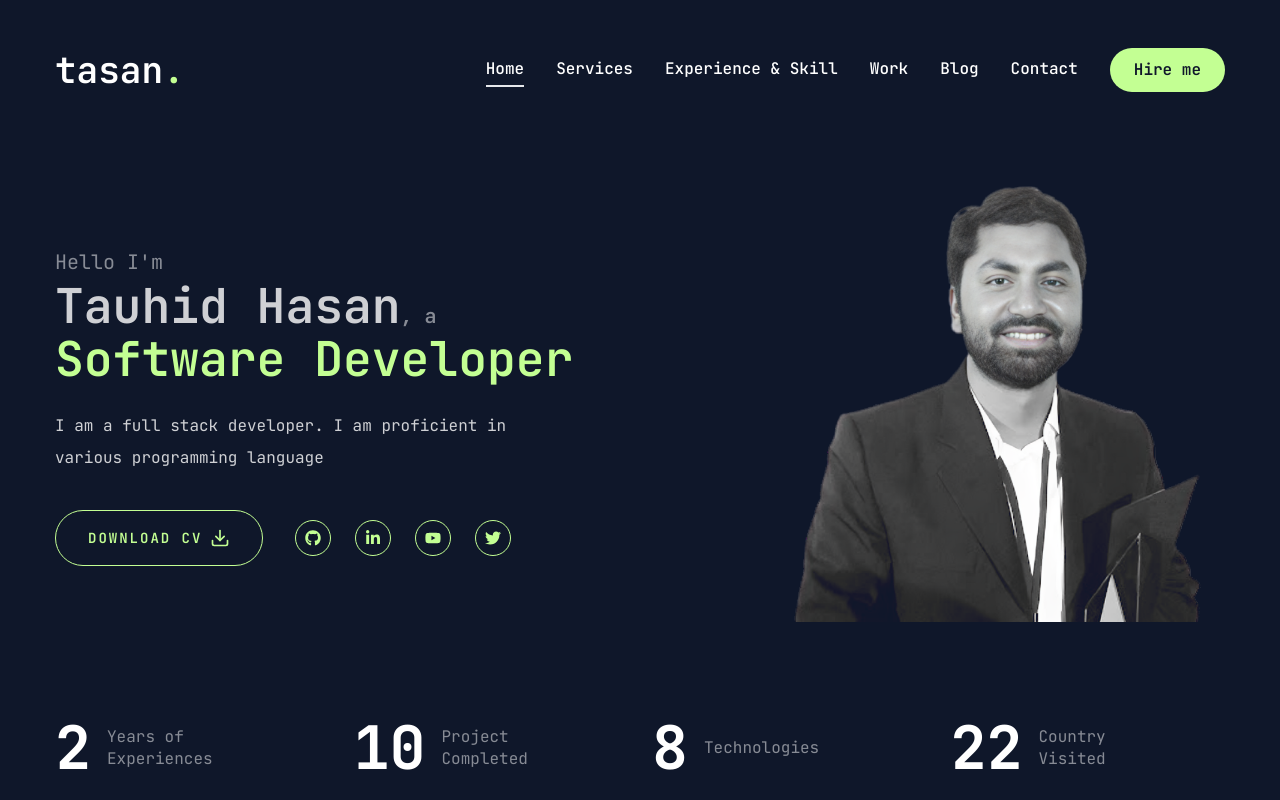
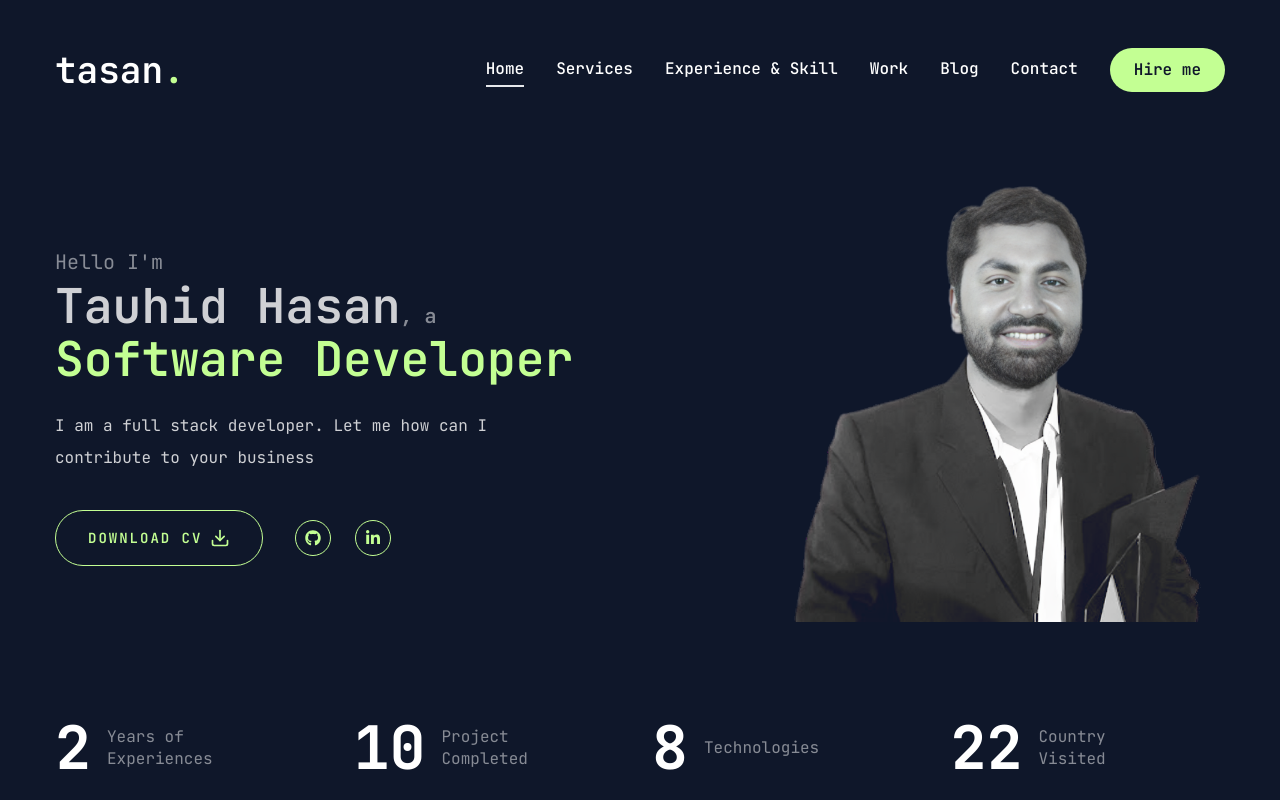
Before and after one commit to tauhid-hasan-dev/portfolio-tauhid, a Next.js app: page / in a window 1280 px wide. Built offline with nearby package versions, Linux system fonts and the light colour scheme.

Commit message:
link added to the social links

```diff
--- a/app/page.jsx
+++ b/app/page.jsx
@@ -19,8 +19,8 @@ const Home = () => {
               <span className="text-accent">Software Developer</span>
             </h1>
             <p className="max-w-[500px] mb-9 text-white/80">
-              I am a full stack developer. I am proficient in various
-              programming language
+              I am a full stack developer. Let me how can I contribute to your
+              business
             </p>
             <div className="flex flex-col xl:flex-row items-center gap-8">
               <Button
--- a/components/Social.jsx
+++ b/components/Social.jsx
@@ -3,10 +3,10 @@ import Link from "next/link";
 import { FaGithub, FaLinkedinIn, FaYoutube, FaTwitter } from "react-icons/fa";
 
 const socials = [
-  { icon: <FaGithub />, path: "" },
-  { icon: <FaLinkedinIn />, path: "" },
-  { icon: <FaYoutube />, path: "" },
-  { icon: <FaTwitter />, path: "" },
+  { icon: <FaGithub />, path: "https://github.com/tauhid-hasan-dev" },
+  { icon: <FaLinkedinIn />, path: "https://www.linkedin.com/in/tauhid-hasan/" },
+  /* { icon: <FaYoutube />, path: "" },
+  { icon: <FaTwitter />, path: "" }, */
 ];
 
 const Social = ({ containerStyles, iconStyles }) => {
```
